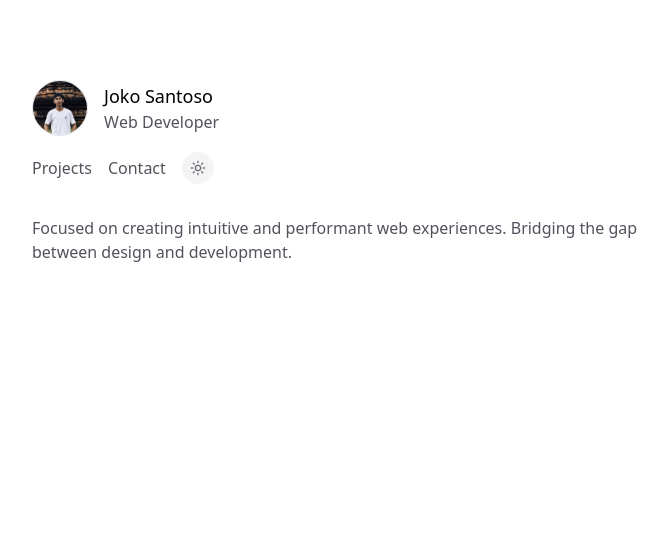
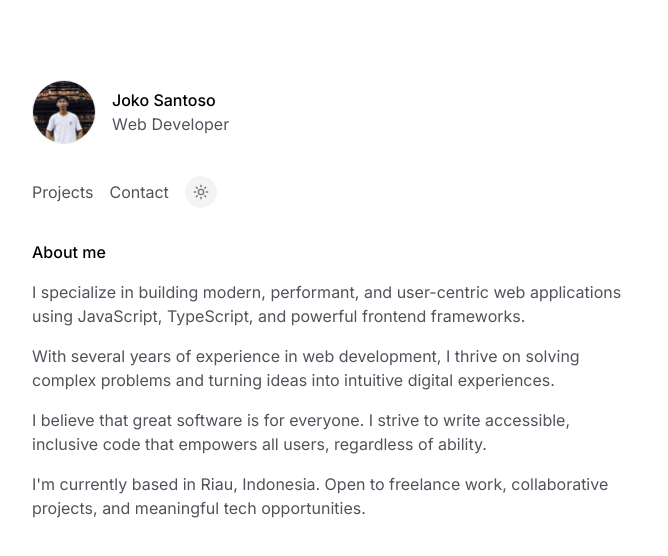
Before and after one commit to jokoo7/portfolio-homepage, a Next.js app: page / in a window 1280 px wide. Shown: the top 556 px of the page, without its empty margins (304-972 px from the left). Built offline with nearby package versions, Linux system fonts and the light colour scheme.

Commit message:
feat: enhance homepage content and styling; update header layout and spacing

```diff
--- a/app/globals.css
+++ b/app/globals.css
@@ -32,6 +32,6 @@
     @apply min-w-[360px];
   }
   body {
-    @apply antialiased;
+    @apply font-inter antialiased;
   }
 }
--- a/app/page.tsx
+++ b/app/page.tsx
@@ -33,10 +33,26 @@ export default function Home() {
         variants={VARIANTS_SECTION}
         transition={TRANSITION_SECTION}
       >
-        <div className="flex-1">
+        <div className="flex-1 space-y-4">
+          <h1 className="font-medium text-black dark:text-white">About me</h1>
           <p className="text-zinc-600 dark:text-zinc-400">
-            Focused on creating intuitive and performant web experiences.
-            Bridging the gap between design and development.
+            I specialize in building modern, performant, and user-centric web
+            applications using JavaScript, TypeScript, and powerful frontend
+            frameworks.
+          </p>
+          <p className="text-zinc-600 dark:text-zinc-400">
+            With several years of experience in web development, I thrive on
+            solving complex problems and turning ideas into intuitive digital
+            experiences.
+          </p>
+          <p className="text-zinc-600 dark:text-zinc-400">
+            I believe that great software is for everyone. I strive to write
+            accessible, inclusive code that empowers all users, regardless of
+            ability.
+          </p>
+          <p className="text-zinc-600 dark:text-zinc-400">
+            I'm currently based in Riau, Indonesia. Open to freelance work,
+            collaborative projects, and meaningful tech opportunities.
           </p>
         </div>
       </motion.section>
--- a/components/header.tsx
+++ b/components/header.tsx
@@ -11,9 +11,9 @@ const navLinks = [
 
 export function Header() {
   return (
-    <header className="mb-8 flex flex-col gap-4">
+    <header className="mb-8 flex flex-col gap-8">
       <div className="flex items-center gap-4">
-        <div className="aspect-square w-14 shrink-0 overflow-hidden rounded-full border border-zinc-200 dark:border-zinc-700">
+        <div className="aspect-square w-16 shrink-0 overflow-hidden rounded-full border border-zinc-200 dark:border-zinc-700">
           <Image
             src="/me.jpg"
             alt="profile"
@@ -23,10 +23,7 @@ export function Header() {
           />
         </div>
         <div>
-          <Link
-            href="/"
-            className="text-lg font-medium text-black dark:text-white"
-          >
+          <Link href="/" className="font-medium text-black dark:text-white">
             Joko Santoso
           </Link>
           <TextEffect
```
